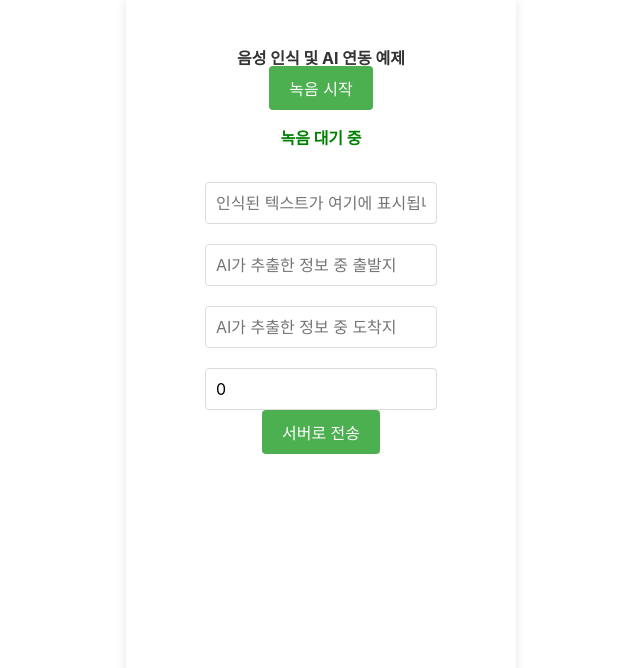
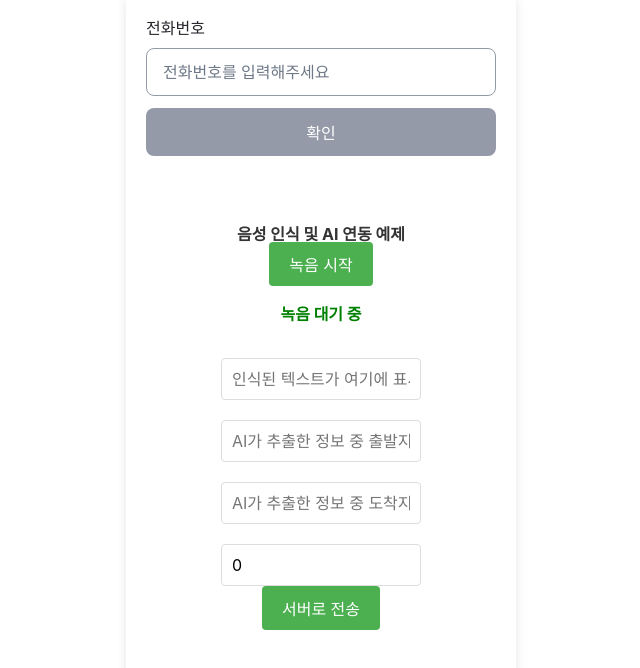
Before and after one commit to chltmdgh522/BusCloudFront, a React (Vite) app: page / in a window 1280 px wide. Shown: the top 668 px of the page, without its empty margins (319-959 px from the left). Built offline with nearby package versions, Linux system fonts and the light colour scheme; no server answers; a web font is replaced by a local one.

Commit message:
test: 전화번호 전송

```diff
--- a/src/VoiceTest.tsx
+++ b/src/VoiceTest.tsx
@@ -77,7 +77,7 @@ const VoiceTest = () => {
     const notionId = busRoute?.routeNum.split(":")[1]
     const time = getCurTime()
 
-
+    const phone = localStorage.getItem("phone")
     console.log(departure, destination, station, stationId, notionId, time)
     const response = await axios.post("/api/bus/save",{
       departure,
@@ -86,6 +86,10 @@ const VoiceTest = () => {
       stationId,
       notionId,
       time,
+    }, {
+      headers: {
+        "Authorization": `Bearer ${phone}`
+      }
     })
 
     if (response.status === 200) {
--- a/src/pages/Login.tsx
+++ b/src/pages/Login.tsx
@@ -1,7 +1,142 @@
+import axios from "axios";
+import { ChangeEvent, useState } from "react";
+import styled from "styled-components";
 import VoiceTest from "../VoiceTest";
 
+const Container = styled.div`
+  padding: 20px;
+  display: flex;
+  flex-direction: column;
+  align-items: center;
+  gap: 20px;
+`;
+
+const PhoneForm = styled.form`
+  width: 100%;
+  max-width: 400px;
+  display: flex;
+  flex-direction: column;
+  gap: 12px;
+`;
+
+const Label = styled.label`
+  font-size: 16px;
+  color: ${({ theme }) => theme.colors.gray950};
+  font-weight: 500;
+`;
+
+const PhoneInput = styled.input`
+  width: 100%;
+  height: 48px;
+  padding: 0 16px;
+  border-radius: 8px;
+  border: 1px solid ${({ theme }) => theme.colors.gray400};
+  font-size: 16px;
+
+  &:focus {
+    border-color: ${({ theme }) => theme.colors.gray500};
+  }
+
+  &::placeholder {
+    color: ${({ theme }) => theme.colors.gray500};
+  }
+`;
+
+const SubmitButton = styled.button`
+  width: 100%;
+  height: 48px;
+  background-color: ${({ theme }) => theme.colors.gray950};
+  color: white;
+  border: none;
+  border-radius: 8px;
+  font-size: 16px;
+  font-weight: 500;
+  cursor: pointer;
+
+  &:disabled {
+    background-color: ${({ theme }) => theme.colors.gray400};
+    cursor: not-allowed;
+  }
+`;
+
+const ErrorMessage = styled.p`
+  color: #ff4444;
+  font-size: 14px;
+  margin: 4px 0 0;
+`;
+
 const Login = () => {
- return <VoiceTest/>;
+  const [phoneNumber, setPhoneNumber] = useState("");
+  const [error, setError] = useState("");
+
+
+
+  // 전화번호 형식 검증
+  const isValidPhoneNumber = (phone: string) => {
+    const regex = /^01([0|1|6|7|8|9])-?([0-9]{3,4})-?([0-9]{4})$/;
+    return regex.test(phone.replace(/-/g, ""));
+  };
+
+  // 하이픈 자동 추가
+  const formatPhoneNumber = (value: string) => {
+    const numbers = value.replace(/[^\d]/g, "");
+    if (numbers.length <= 3) return numbers;
+    if (numbers.length <= 7) return `${numbers.slice(0, 3)}-${numbers.slice(3)}`;
+    return `${numbers.slice(0, 3)}-${numbers.slice(3, 7)}-${numbers.slice(7, 11)}`;
+  };
+
+  const handlePhoneChange = (e: ChangeEvent<HTMLInputElement>) => {
+    const value = e.target.value;
+    const formattedNumber = formatPhoneNumber(value);
+    setPhoneNumber(formattedNumber);
+
+    if (value && !isValidPhoneNumber(formattedNumber)) {
+      setError("올바른 전화번호 형식이 아닙니다");
+    } else {
+      setError("");
+    }
+  };
+
+  const handleSubmit = async (e: React.FormEvent) => {
+    e.preventDefault();
+    if (!isValidPhoneNumber(phoneNumber)) {
+      setError("올바른 전화번호를 입력해주세요");
+      return;
+    }
+    const response = await axios.post("/api/member/login", {
+      phone: phoneNumber
+    })
+
+    if(response.status === 200) {
+      localStorage.setItem("phone", phoneNumber)
+      alert("인증번호가 발송되었습니다.")
+    }
+  };
+
+  return (
+    <Container>
+      <PhoneForm onSubmit={handleSubmit}>
+        <Label htmlFor="phone">전화번호</Label>
+        <PhoneInput
+          id="phone"
+          type="tel"
+          value={phoneNumber}
+          onChange={handlePhoneChange}
+          placeholder="전화번호를 입력해주세요"
+          maxLength={13}
+        />
+        {error && <ErrorMessage>{error}</ErrorMessage>}
+        <SubmitButton
+          type="submit"
+          disabled={!phoneNumber || !!error}
+        >
+          확인
+        </SubmitButton>
+      </PhoneForm>
+
+      <VoiceTest />
+    </Container>
+  );
 };
 
 export default Login;
```
